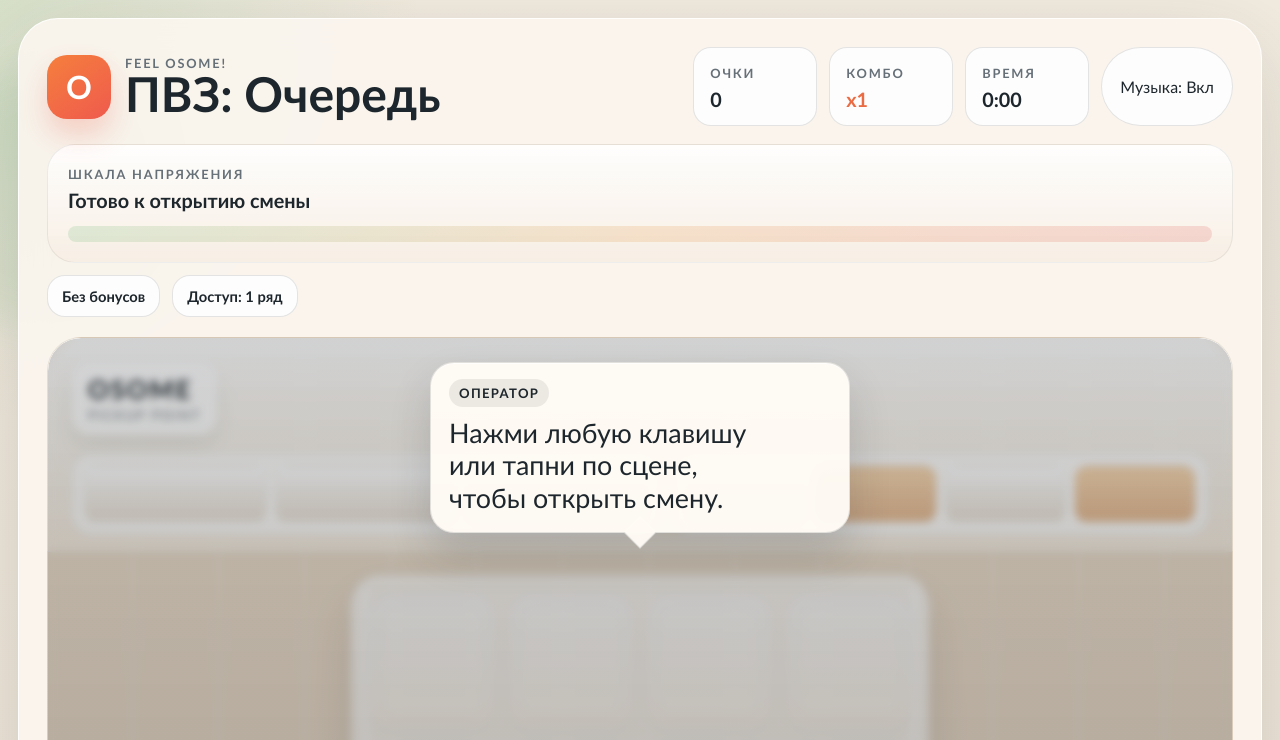
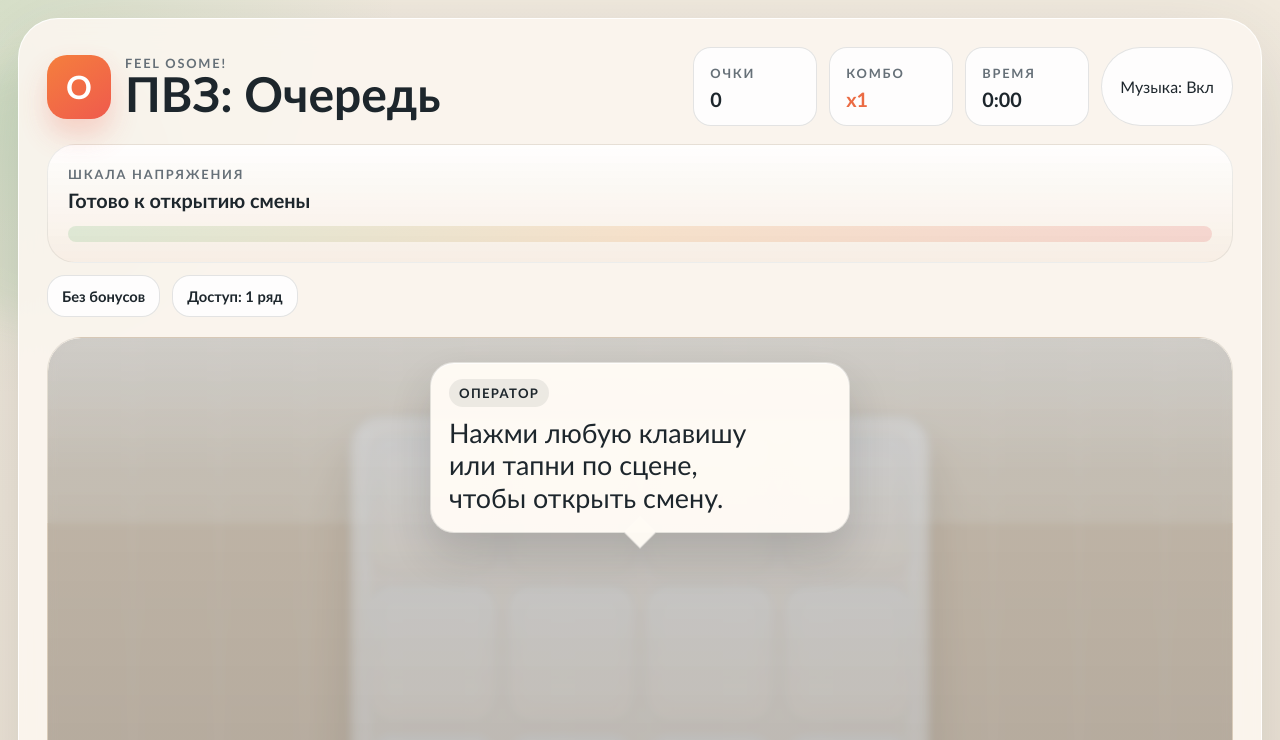
Before and after one commit to ilyamirin/osome, a website: page index.html in a window 1280 px wide. Shown: the top 740 px of the page. Drawn offline with Linux system fonts and the light colour scheme.

Commit message:
Remove service wall from scene

```diff
--- a/index.html
+++ b/index.html
@@ -64,26 +64,6 @@
                   <div class="scene-dialogue-label" id="scene-dialogue-label">Оператор</div>
                   <div class="scene-dialogue-text" id="scene-dialogue-text">
                     Нажми любую клавишу или тапни по сцене, чтобы открыть смену.
-                  </div>
-                </div>
-
-                <div class="service-wall">
-                  <div class="brand-light">
-                    <span>OSOME</span>
-                    <small>pickup point</small>
-                  </div>
-                  <div class="fixtures-row">
-                    <div class="fixture lockers">
-                      <span></span>
-                      <span></span>
-                      <span></span>
-                    </div>
-                    <div class="fixture shelf">
-                      <span></span>
-                      <span></span>
-                      <span></span>
-                      <span></span>
-                    </div>
                   </div>
                 </div>
 
--- a/styles.css
+++ b/styles.css
@@ -318,7 +318,7 @@ button {
 .facility-stage {
   position: relative;
   overflow: hidden;
-  min-height: 760px;
+  min-height: 780px;
   border-radius: 34px;
   border: 1px solid rgba(29, 38, 44, 0.08);
   background: linear-gradient(180deg, #f6efe4 0%, #efe4d4 18%, #eadbc8 18%, #e7d6c2 100%);
@@ -340,86 +340,13 @@ button {
   pointer-events: none;
 }
 
-.service-wall {
-  position: relative;
-  z-index: 1;
-  padding: 24px 24px 16px;
-  background:
-    linear-gradient(180deg, rgba(255, 255, 255, 0.8), rgba(245, 236, 223, 0.86)),
-    linear-gradient(180deg, rgba(29, 38, 44, 0.04), rgba(29, 38, 44, 0));
-  border-bottom: 1px solid rgba(29, 38, 44, 0.08);
-}
-
-.brand-light {
-  display: inline-flex;
-  flex-direction: column;
-  gap: 3px;
-  padding: 12px 16px;
-  border-radius: 18px;
-  background: rgba(255, 255, 255, 0.8);
-  box-shadow: 0 12px 22px rgba(29, 38, 44, 0.08);
-}
-
-.brand-light span {
-  font-family: var(--font-head);
-  font-size: 1.6rem;
-  font-weight: 700;
-  letter-spacing: 0.08em;
-}
-
-.brand-light small {
-  color: var(--muted);
-  text-transform: uppercase;
-  letter-spacing: 0.14em;
-}
-
-.fixtures-row {
-  display: grid;
-  grid-template-columns: 1.1fr 1fr;
-  gap: 14px;
-  margin-top: 18px;
-}
-
-.fixture {
-  min-height: 82px;
-  border-radius: 20px;
-  border: 1px solid rgba(29, 38, 44, 0.08);
-  background: rgba(255, 255, 255, 0.7);
-}
-
-.lockers,
-.shelf {
-  display: grid;
-  gap: 10px;
-  padding: 12px;
-}
-
-.lockers {
-  grid-template-columns: repeat(3, 1fr);
-}
-
-.lockers span,
-.shelf span {
-  display: block;
-  border-radius: 12px;
-  background: linear-gradient(180deg, rgba(255, 255, 255, 0.9), rgba(230, 220, 205, 0.8));
-  border: 1px solid rgba(29, 38, 44, 0.08);
-}
-
-.shelf {
-  grid-template-columns: repeat(4, 1fr);
-}
-
-.shelf span:nth-child(2n) {
-  background: linear-gradient(180deg, rgba(242, 190, 128, 0.6), rgba(216, 150, 88, 0.64));
-}
-
 .queue-zone {
   position: relative;
   z-index: 1;
   display: grid;
   gap: 14px;
-  padding: 22px;
+  min-height: 100%;
+  padding: 78px 22px 22px;
 }
 
 .board-shell {
@@ -1029,7 +956,7 @@ button {
 
 @media (max-width: 1120px) {
   .facility-stage {
-    min-height: 700px;
+    min-height: 720px;
   }
 }
 
@@ -1064,11 +991,7 @@ button {
   }
 
   .facility-stage {
-    min-height: 640px;
-  }
-
-  .fixtures-row {
-    grid-template-columns: 1fr;
+    min-height: 660px;
   }
 
   .board-shell {
```
